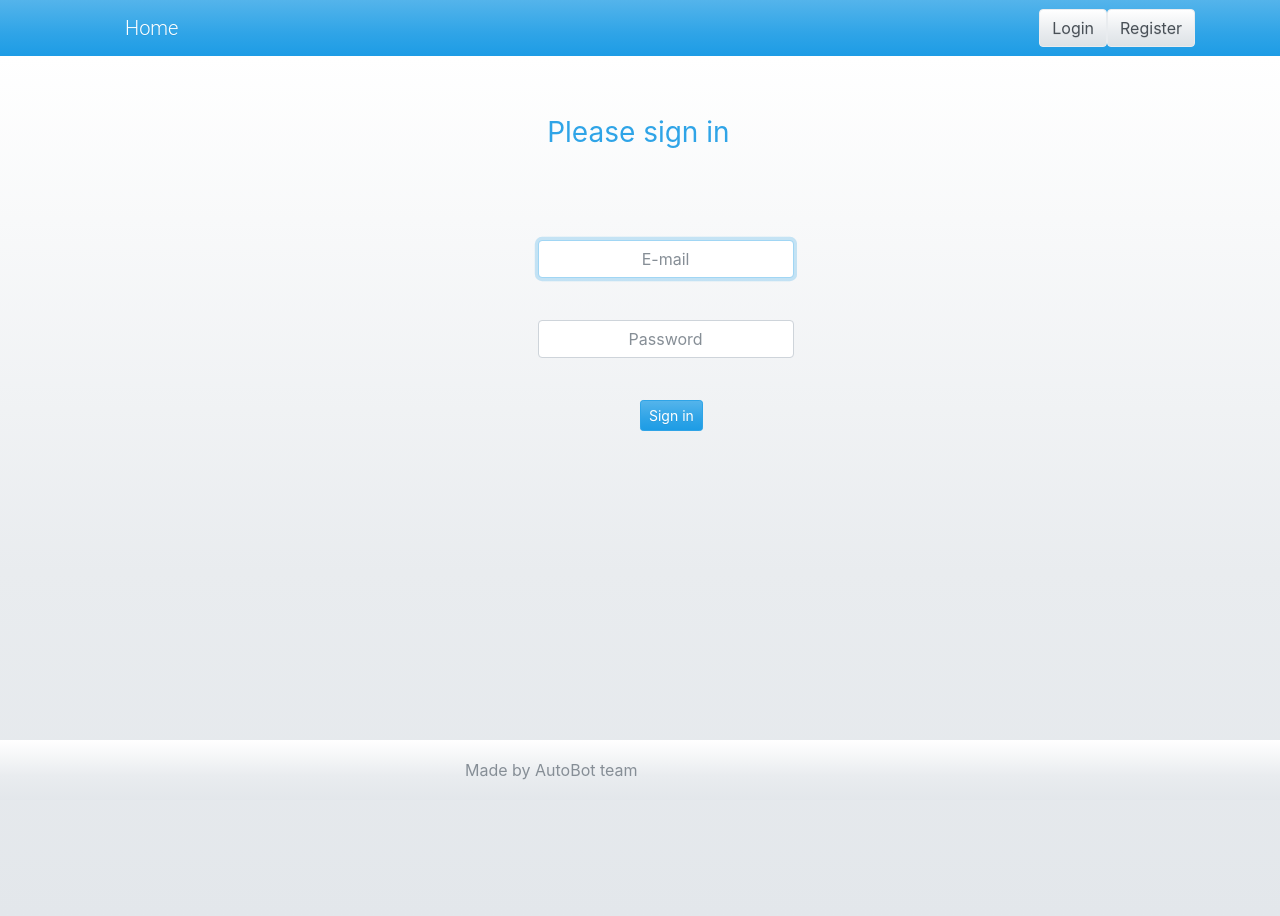
After one commit to IvanauskasD/AutoBot, a Symfony app: template templates/Login/adminLogin.html.twig in a window 1280 px wide. The commit adds this page. Run offline with Twig, Linux system fonts and the light colour scheme; the template is opened without the code that fills it, so the values that code supplies are empty; some libraries are stand-ins or nearby versions.

Commit message:
stilius pakeistas

```diff
--- a/public/css/style.css
+++ b/public/css/style.css
@@ -268,8 +268,30 @@ th {
 	 border-radius: 50%
  }
 
+
+
 .navbar-brand{
+    padding:0.25em 2em;
+    margin:0 0.3em 0.3em 1;
+    font-family:'Roboto',sans-serif;
+    font-weight:300;
+    text-align:center;
+    transition: all 0.2s;
+}
 
+.navbar-brand:hover{
+    color:black !important;
+}
+
+div a.dropdown-item:hover{
+    background-color:#000000;
+}
+
+
+#log_reg_employee{
+    position: absolute;
+    right:0.5%;
+    background-color:#e9ecef;
     display:inline-block;
     padding:0.35em 1.2em;
     margin:0 0.3em 0.3em 0;
@@ -283,11 +305,8 @@ th {
     transition: all 0.2s;
 }
 
-.navbar-brand:hover{
-    color:black !important;
-}
-
-div a.dropdown-item:hover{
+#log_reg_employee:hover{
+    color:#FFFFFF;
     background-color:#000000;
 }
 
--- a/src/Controller/LoginController.php
+++ b/src/Controller/LoginController.php
@@ -5,7 +5,7 @@ namespace App\Controller;
 use Symfony\Bundle\FrameworkBundle\Controller\Controller;
 use Symfony\Component\Routing\Annotation\Route;
 use App\Events;
-
+use Symfony\Component\Security\Core\Authorization\AuthorizationCheckerInterface;
 class LoginController extends Controller
 {
 
--- /dev/null
+++ b/templates/Login/adminLogin.html.twig
@@ -0,0 +1,25 @@
+{% extends 'base.html.twig' %}
+{% block title %}<title>Login</title>{% endblock %}
+{% block body %}
+    <div class="text-center">
+        <form class="form-signin" action="{{ path('login') }}" method="POST">
+            <div style="position:fixed;right: 43%">
+                <h1 class="h3 mb-3 font-weight-normal">Please sign in</h1>
+            </div>
+            <input type="text"
+                   id="_username"
+                   name="_username"
+                   class="form-control"
+                   placeholder="E-mail"
+                   required autofocus>
+            <input type="password"
+                   id="_password"
+                   name="_password"
+                   class="form-control"
+                   placeholder="Password"
+                   required>
+
+            <button class="btn btn-sm btn-primary" style="position: absolute;top: 50%" type="submit">Sign in</button>
+        </form>
+    </div>
+{% endblock %}
--- a/templates/base.html.twig
+++ b/templates/base.html.twig
@@ -11,7 +11,6 @@
         {% endblock %}
         {% block navigation %}
 
-
        {# <div id="mainHeader" class="navbar navbar navbar-expand-lg navbar-light bg-light">
             <div class="container">
                 {%  if is_granted('ROLE_EMPLOYEE') %}
@@ -22,9 +21,11 @@
                 <div class="collapse navbar-collapse" id="navbarResponsive">
 
 
+
+
                {# <div class="collapse navbar-collapse" id="navbarResponsive">#}
 
-                        <div class="navbar navbar-expand-lg navbar-dark bg-dark">
+        <nav class="navbar navbar-expand-sm bg-primary navbar-dark">
                             <div class="container">
                            <a href={{ path('homepage') }} class="navbar-brand">Home</a>
             <ul class="nav navbar-nav ml-auto">
@@ -41,7 +42,7 @@
                                 <a href="javascript:void(0)" class="closebtn" onclick="closeNav()">&times;</a>
                             </div>
 
-                            {% elseif is_granted('ROLE_ADMINISTRATOR') %}
+                            {% elseif is_granted('ROLE_ADMIN') %}
 
                                 <a href={{ path('usersList') }} class="navbar-brand">Users</a>
                                 <a href={{ path('agreements') }} class="navbar-brand">Agreements</a>
@@ -58,16 +59,16 @@
                                 </div>
 
                                 {% elseif is_granted('ROLE_COMPANY') %}
-                                <a href={{ path('homepage') }} class="navbar-brand">Home</a>
+                                {#<a href={{ path('homepage') }} class="navbar-brand">Home</a>#}
 
-                                <a href={{ path('partsPrice') }} class="navbar-brand">Parts_Price</a>
-                                <a href={{ path('employee') }} class="navbar-brand">Employee</a>
-                                <a href={{ path('companyJobs') }} class="navbar-brand">Opened_Jobs</a>
+                                {#<a href={{ path('partsPrice') }} class="navbar-brand">Parts_Price</a>#}
+                                {#<a href={{ path('employee') }} class="navbar-brand">Employee</a>#}
+                                {#<a href={{ path('companyJobs') }} class="navbar-brand">Opened_Jobs</a>#}
                                 {#<li class="nav-item">#}
 
-                                <a href={{ path('partsPrice') }} class="navbar-brand">Parts Price</a>
-                                <a href={{ path('employee') }} class="navbar-brand">Workers</a>
-                                <a href={{ path('companyJobs') }} class="navbar-brand">Jobs</a>
+                                <a href={{ path('partsPrice') }} class="navbar-brand" id="partsPrice">Parts Price</a>
+                                <a href={{ path('employee') }} class="navbar-brand" id="employee">Workers</a>
+                                <a href={{ path('companyJobs') }} class="navbar-brand" id="companyJobs">Jobs</a>
                                 <li class="nav-item">
                                     <li class="nav-item dropdown">
                                 <a class="nav-link dropdown-toggle" id="navbarDropdown" role="button" data-toggle="dropdown" aria-haspopup="true" aria-expanded="false">{{ app.user.email  }}</a>
@@ -115,10 +116,10 @@
                             </li>
                         {% endif %}
                     </ul>
+</div>
+                            </nav>
+                </div>
 
-                </div>
-            </div>
-        </div>
         {% endblock %}
 
         <div class="bg-light" style="height: ">
@@ -167,7 +168,7 @@
 
         {% endblock %}
 
-        </div>
+
     </body>
 
 </html>
--- a/templates/homepage.html.twig
+++ b/templates/homepage.html.twig
@@ -8,7 +8,7 @@
     <div class="container">
         <div class="row">
             <div class="col"></div>
-            {% if (is_granted('ROLE_USER') == false and is_granted('ROLE_COMPANY') == false and is_granted('ROLE_EMPLOYEE') == false) %}
+            {% if (is_granted('ROLE_USER') == false and is_granted('ROLE_COMPANY') == false and is_granted('ROLE_EMPLOYEE') == false and is_granted('ROLE_ADM') == false) %}
                 <div class="col-13"><h1 style="font-size: 70px">Autoservisų paieškos sistema</h1></div>
             {% endif %}
             <div class="col"></div>
```
Also changed, not shown: src/Entity/Administrator.php (+59 -1 lines), src/Repository/AdministratorRepository.php (+11 -13 lines), templates/Company/employee.html.twig (+10 -8 lines), templates/Company/jobs.html.twig (+10 -17 lines), templates/Company/parts.html.twig (+22 -8 lines), templates/Registration/reg.html.twig (added, +75 -0 lines), 1 other file.
